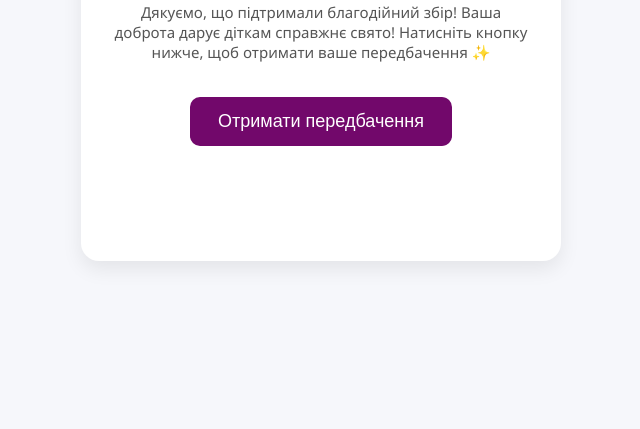
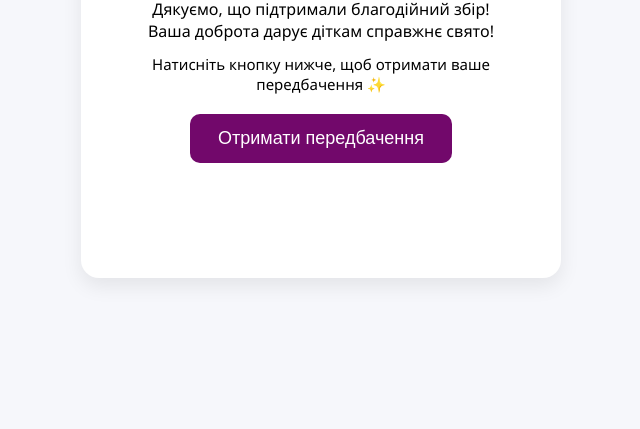
Before and after one commit to pashapar/mykolay_economist, a plain HTML site: page index.html in a window 1280 px wide. Shown: the part 371-800 px from the top of the page, without its empty margins (319-959 px from the left). Drawn offline with Linux system fonts and the light colour scheme.

Commit message:
test 3 index.html

```diff
--- a/index.html
+++ b/index.html
@@ -26,7 +26,7 @@
         width: 100%;
     }
     .logo {
-    width: 50px;
+    width: 70px;
     margin-bottom: 15px;
     border-radius: 1px;
     }
@@ -38,6 +38,11 @@
     p {
         font-size: 15px;
         color: #555;
+    }
+    .second-line {
+    display: block;
+    margin-top: 12px;       /* бажаний відступ */
+    font-size: 15px;
     }
     #btn {
         background: #72086b;
@@ -52,6 +57,11 @@
     }
     #btn:hover {
         background: #b83daf;
+    }
+    #btn:disabled {
+    background: #72086b;
+    cursor: not-allowed;
+    opacity: 0.8;
     }
     #prediction {
         margin-top: 25px;
@@ -77,9 +87,9 @@
 <div class="container">
     <img src="logo.PNG" alt="Логотип" class="logo">
     <h1>Передбачення від Святого Миколая</h1>
-    <p>Дякуємо, що підтримали благодійний збір!
-       Ваша доброта дарує діткам справжнє свято!
-       Натисніть кнопку нижче, щоб отримати ваше передбачення ✨</p>
+        Дякуємо, що підтримали благодійний збір! <br>
+        Ваша доброта дарує діткам справжнє свято! <br>
+        <span class="second-line">Натисніть кнопку нижче, щоб отримати ваше передбачення ✨</span>
 
     <button id="btn">Отримати передбачення</button>
 
@@ -91,36 +101,63 @@
 
 <script>
 const predictions = [
-    "Скоро у твоє життя прийде добра новина.",
-    "Твоя мрія вже в дорозі — будь готовий!",
-    "Тебе чекає тепла зустріч з важливою людиною.",
-    "У найближчі дні тобі неймовірно пощастить.",
-    "Хтось подумає про тебе з любов’ю.",
-    "Тебе чекає подарунок, якого ти не очікував.",
-    "Найкращий момент для початку нової справи — зараз.",
-    "Чудо прийде звідти, звідки ти не чекаєш.",
-    "Незабаром ти зробиш важливий крок вперед.",
-    "В твоє життя приходить світлий період.",
-    "Ти отримаєш відповідь на питання, яке давно мучило.",
-    "Твоя доброта повернеться до тебе вдвічі сильніше.",
-    "Хтось скоро подякує тобі за твою допомогу.",
-    "Доля подарує тобі маленьке диво.",
-    "Ти знайдеш те, що давно шукав.",
-    "На тебе чекає день, сповнений тепла.",
-    "Все, за що ти візьмешся, буде вдаватись!",
-    "Ти станеш причиною чиєїсь усмішки.",
-    "Попереду — несподіваний приємний сюрприз.",
-    "Гарна звістка прийде дуже скоро.",
-    "Твоя сила — у твоєму доброму серці.",
-    "Щастя вже робить до тебе крок.",
-    "На тебе чекає нове натхнення.",
-    "Важливі двері відкриються перед тобою.",
-    "На твоєму шляху з’явиться правильна людина.",
-    "Твоя турбота приносить світло цьому світу.",
-    "Все буде добре — навіть краще, ніж ти думаєш.",
-    "Ти отримаєш підтримку з несподіваного боку.",
-    "Попереду в тебе дуже теплий період.",
-    "Доля готує для тебе добрий подарунок.",
+"Цей рік подарує здійснення твоєї найпотаємнішої мрії 💫",
+"На тебе чекають пригоди, що розширять горизонти та відкриють нові міста 🌍",
+"Твоє серце буде зігріте щирим і взаємним коханням ❤️",
+"Зовсім скоро доля підготує для тебе приємний, теплий сюрприз 🎁",
+"Твої ідеї засяють так яскраво, що принесуть тобі визнання й успіх 💡",
+"Цього року у твоє життя прийде людина, яка змінить його на краще 🤝",
+"Ти відкриєш у собі талант, про який давно підозрював(-ла), але не наважувався(-лась) повірити 🎨",
+"Твої мрії здійснюватимуться легше, ніж ти колись думав(-ла) ✨",
+"Попереду рік глибоких усвідомлень і теплих внутрішніх відкриттів 🧘‍♂️",
+"Твій дім наповниться затишком, теплом і відчуттям правильного місця 🏡",
+"Ти прочитаєш книгу, що переверне твоє бачення світу 📚",
+"Цей рік стане роком твого сміливого прориву 🚀",
+"Твої друзі готують щось особливе, що торкнеться серця 🎉",
+"Ти здійсниш подорож, про яку мріяв(-ла) роками ✈️",
+"Кожен день даруватиме тобі маленьку, але щиру радість 🎈",
+"Ти станеш магнітом, що притягує добрих і світлих людей 🧲",
+"Цей рік буде ідеальним стартом для чогось нового й важливого 🌱",
+"Ти отримаєш той подарунок, про який давно мріяв(-ла) 🎁",
+"Твоя присутність сяятиме яскравіше за новорічну ялинку 🎄",
+"Відповіді на важливі питання знайдуть тебе тоді, коли буде потрібно 🔑",
+"Для когось ти станеш справжнім героєм 🦸‍♀️",
+"Ти почуєш слова, які зігріють тебе надовго 💌",
+"Твій оптимізм стане світлом для людей поруч ⚡️",
+"Тобі підкориться найсміливіший план цього року 📝",
+"Ти відчуєш гармонію з собою так глибоко, як ще ніколи ☯️",
+"Твої зусилля будуть оцінені так, як ти давно на це заслуговуєш 🏆",
+"Кожен твій крок веде тебе ближче до великої мети 🎯",
+"На тебе чекає рік щирих, теплих знайомств 🗣️",
+"Ти знайдеш той баланс між роботою та відпочинком, про який давно мрієш ⚖️",
+"Ти опинишся в потрібному місці у потрібний час ⌚️",
+"Ти відчуєш справжню свободу й легкість у серці 🦋",
+"Твої конкуренти залишаться далеко позаду — і майже непомітно 🏎️",
+"Цей рік подарує тобі нові джерела доходу й стабільності 💵",
+"Ти нарешті завершиш давню справу, яка чекала свого часу ✅",
+"Твоя креативність цього року здивує навіть тебе 🎨",
+"У твоєму житті стане більше музики, сміху та легкості 🎶",
+"Ти знайдеш нове хобі, яке приноситиме радість і спокій 🧶",
+"Цей рік подарує тобі вірних людей поруч 🛡️",
+"Твоя сміливість відкриє двері, що раніше здавалися закритими 🦁",
+"Ти станеш прикладом для тих, хто шукає сили й натхнення 🌟",
+"Доля приготувала для тебе рік приємних і теплих сюрпризів 🎲",
+"Твій внутрішній спокій залишиться непорушним, хоч що б відбувалося 🧘‍♀️",
+"Цей рік буде щедрим на обійми, теплоту й підтримку 🤗",
+"Твої плани здійсняться навіть краще, ніж ти очікуєш 📊",
+"На тебе чекає рік яскравих і незабутніх емоцій 🔥",
+"Будь-яка вершина цього року стане тобі під силу 🏔️",
+"Твоя щирість торкнеться сердець людей навколо ❤️‍🔥",
+"Цей рік подарує тобі впевненість у завтрашньому дні 🗓️",
+"Твоє життя наповниться магією, дивами й теплими збігами 🪄",
+"Цей рік принесе багато теплих зустрічей і щирих розмов ☕️",
+"Ти зробиш правильний вибір у важливій ситуації ✔️",
+"Попереду рік, що подарує тобі відчуття польоту й натхнення 🦅",
+"Ти знайдеш час для того, що справді любиш і цінуєш ⏳",
+"Тебе чекатимуть вдалі покупки та маленькі радощі 🛒",
+"На тебе чекає рік можливостей і нових горизонтів 🌌",
+"Цього року ти можеш змінити світ навколо себе на краще 🌏",
+"Твоя щедрість повернеться до тебе любов’ю й теплом 💞",
 ];
 
 const gifts = [
@@ -131,12 +168,16 @@ const gifts = [
 ];
 
 document.getElementById("btn").onclick = () => {
+    const btn = document.getElementById("btn");
     const p = predictions[Math.floor(Math.random() * predictions.length)];
     const g = gifts[Math.floor(Math.random() * gifts.length)];
 
     document.getElementById("prediction").innerText = "✨ " + p;
     document.getElementById("giftImage").src = g;
     document.getElementById("gift").style.display = "block";
+
+    btn.disabled = true;
+    btn.innerText = "Твоє передбачення";
 };
 </script>
 </body>
```
